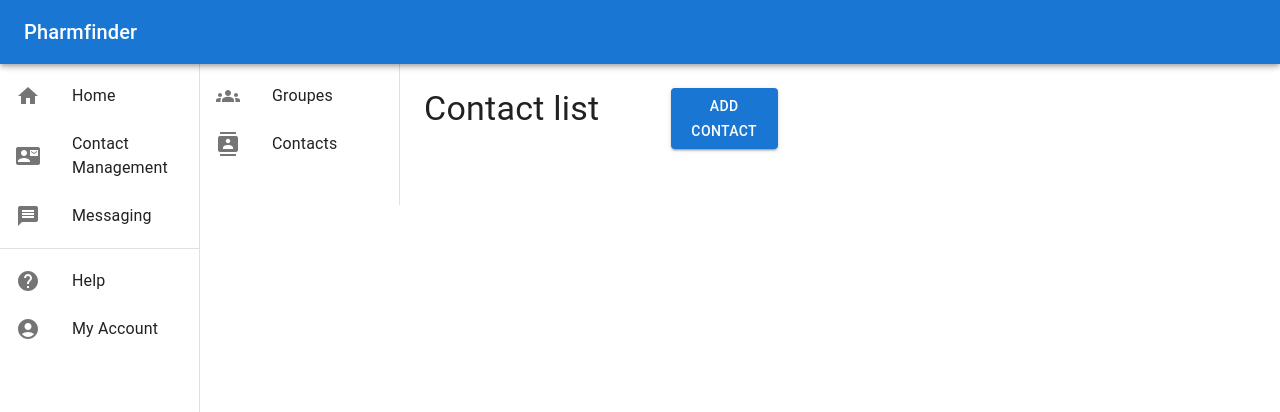
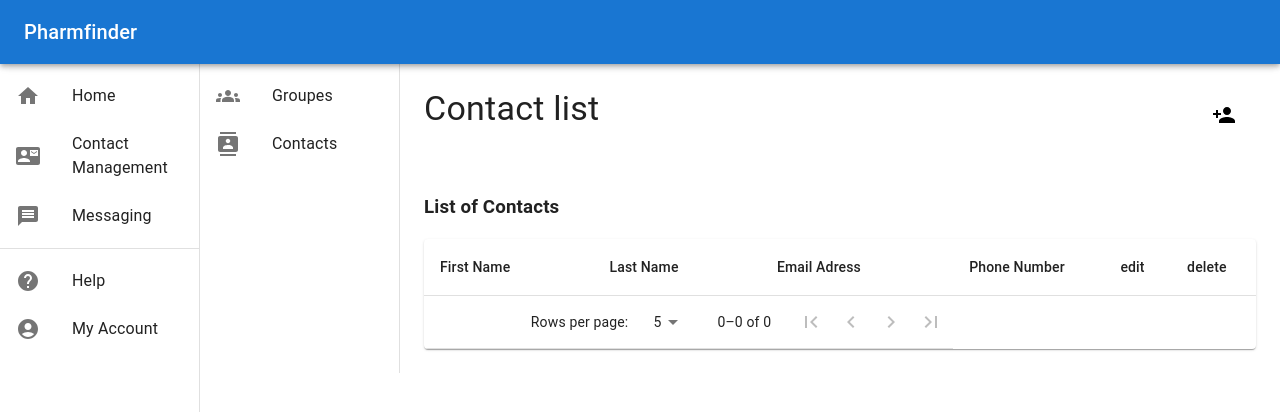
Before and after one commit to Memo-Aldu/capstone-2024-g27-frontend, a React (Create React App) app: page /ContactManagement/contacts in a window 1280 px wide. Shown: the top 412 px of the page. Built offline with nearby package versions, Linux system fonts and the light colour scheme.

Commit message:
amelioration de la page de contact

```diff
--- a/src/pages/ContactManagement/ContactList.tsx
+++ b/src/pages/ContactManagement/ContactList.tsx
@@ -1,33 +1,203 @@
 import { FC } from 'react';
-import { IContact } from './ContactReducer';
+import { IContact, Action} from './ContactReducer';
+import { alpha } from '@mui/material/styles';
+import { useTheme } from '@mui/material/styles';
+import Box from '@mui/material/Box';
+import Table from '@mui/material/Table';
+import TableBody from '@mui/material/TableBody';
+import TableCell from '@mui/material/TableCell';
+import TableContainer from '@mui/material/TableContainer';
+import TableFooter from '@mui/material/TableFooter';
+import TablePagination from '@mui/material/TablePagination';
+import TableRow from '@mui/material/TableRow';
+import Paper from '@mui/material/Paper';
+import IconButton from '@mui/material/IconButton';
+import FirstPageIcon from '@mui/icons-material/FirstPage';
+import KeyboardArrowLeft from '@mui/icons-material/KeyboardArrowLeft';
+import KeyboardArrowRight from '@mui/icons-material/KeyboardArrowRight';
+import LastPageIcon from '@mui/icons-material/LastPage';
+import { TableHead } from '@mui/material';
+import React from 'react';
+import { AiFillDelete, AiFillEdit } from 'react-icons/ai';
+
 interface ContactListProps {
   contacts: IContact[];
+  dispatch: React.Dispatch<Action>;
 }
-const ContactList: FC<ContactListProps> = ({ contacts }) => {
+
+interface TablePaginationActionsProps {
+  count: number;
+  page: number;
+  rowsPerPage: number;
+  onPageChange: (
+    event: React.MouseEvent<HTMLButtonElement>,
+    newPage: number,
+  ) => void;
+}
+
+//fonction pour s'occuper de la pagination
+function TablePaginationActions(props: TablePaginationActionsProps) {
+  const theme = useTheme();
+  const { count, page, rowsPerPage, onPageChange } = props;
+
+  const handleFirstPageButtonClick = (
+    event: React.MouseEvent<HTMLButtonElement>,
+  ) => {
+    onPageChange(event, 0);
+  };
+
+  const handleBackButtonClick = (event: React.MouseEvent<HTMLButtonElement>) => {
+    onPageChange(event, page - 1);
+  };
+
+  const handleNextButtonClick = (event: React.MouseEvent<HTMLButtonElement>) => {
+    onPageChange(event, page + 1);
+  };
+
+  const handleLastPageButtonClick = (event: React.MouseEvent<HTMLButtonElement>) => {
+    onPageChange(event, Math.max(0, Math.ceil(count / rowsPerPage) - 1));
+  };
+
+  return (
+    <Box sx={{ flexShrink: 0, ml: 2.5 }}>
+      <IconButton
+        onClick={handleFirstPageButtonClick}
+        disabled={page === 0}
+        aria-label="first page"
+      >
+        {theme.direction === 'rtl' ? <LastPageIcon /> : <FirstPageIcon />}
+      </IconButton>
+      <IconButton
+        onClick={handleBackButtonClick}
+        disabled={page === 0}
+        aria-label="previous page"
+      >
+        {theme.direction === 'rtl' ? <KeyboardArrowRight /> : <KeyboardArrowLeft />}
+      </IconButton>
+      <IconButton
+        onClick={handleNextButtonClick}
+        disabled={page >= Math.ceil(count / rowsPerPage) - 1}
+        aria-label="next page"
+      >
+        {theme.direction === 'rtl' ? <KeyboardArrowLeft /> : <KeyboardArrowRight />}
+      </IconButton>
+      <IconButton
+        onClick={handleLastPageButtonClick}
+        disabled={page >= Math.ceil(count / rowsPerPage) - 1}
+        aria-label="last page"
+      >
+        {theme.direction === 'rtl' ? <FirstPageIcon /> : <LastPageIcon />}
+      </IconButton>
+    </Box>
+  );
+}
+//fin fonction pour s'occuper de la pagination
+
+
+
+
+//debut fonction principale List de contact
+const ContactList: FC<ContactListProps> = ({ contacts, dispatch }) => {
+
+  const [page, setPage] = React.useState(0);
+  const [rowsPerPage, setRowsPerPage] = React.useState(5);
+
+  // Avoid a layout jump when reaching the last page with empty rows.
+  const emptyRows =
+    page > 0 ? Math.max(0, (1 + page) * rowsPerPage - contacts.length) : 0;
+
+  const handleChangePage = (
+    event: React.MouseEvent<HTMLButtonElement> | null,
+    newPage: number,
+  ) => {
+    setPage(newPage);
+  };
+
+  const handleChangeRowsPerPage = (
+    event: React.ChangeEvent<HTMLInputElement | HTMLTextAreaElement>,
+  ) => {
+    setRowsPerPage(parseInt(event.target.value, 10));
+    setPage(0);
+  };
+
   return (
     <div className='contacts-list'>
       <h3 className='contacts-list-title'>List of Contacts</h3>
       <div className='contacts-list-table-container'>
-        <table className='contacts-list-table'>
-          <thead className='contacts-list-header'>
-            <tr>
-              <th>First Name</th>
-              <th>Last Name</th>
-              <th>Email</th>
-              <th>Phone</th>
-            </tr>
-          </thead>
-          <tbody>
-            {contacts.map(({ firstName, lastName, email, phone },index) => (
-              <tr key={index}>
-                <td>{firstName}</td>
-                <td>{lastName}</td>
-                <td>{email}</td>
-                <td>{phone}</td>
-              </tr>
-            ))}
-          </tbody>
-        </table>
+
+        <TableContainer component={Paper}>
+          <Table sx={{ minWidth: 500 }} aria-label="custom pagination table">
+
+            <TableHead>
+                <TableRow>
+                  <TableCell>First Name</TableCell>
+                  <TableCell>Last Name</TableCell>
+                  <TableCell>Email Adress</TableCell>
+                  <TableCell>Phone Number</TableCell>
+                  <TableCell>edit</TableCell>
+                  <TableCell>delete</TableCell>
+                </TableRow>
+              </TableHead>
+
+            <TableBody>
+              {(rowsPerPage > 0
+                ? contacts.slice(page * rowsPerPage, page * rowsPerPage + rowsPerPage)
+                : contacts
+              ).map((contacts,index) => (
+                <TableRow key={index}>
+                  <TableCell component="th">
+                      {contacts.firstName}
+                  </TableCell>
+                  <TableCell component="th">
+                      {contacts.lastName}
+                  </TableCell>
+                  <TableCell>
+                      {contacts.email}
+                  </TableCell>
+                  <TableCell>
+                      {contacts.phone}
+                  </TableCell>
+                  <TableCell>
+                  <AiFillEdit size={20} className='icon' />
+                  </TableCell>
+                  <TableCell>
+                  <AiFillDelete size={20} className='icon' />
+                  </TableCell>
+              </TableRow>
+              ))}
+
+              {emptyRows > 0 && (
+                <TableRow style={{ height: 53 * emptyRows }}>
+                  <TableCell colSpan={6} />
+                </TableRow>
+              )}
+            </TableBody>
+
+            <TableFooter>
+              <TableRow>
+                <TablePagination
+                  rowsPerPageOptions={[5, 15, 25, { label: 'All', value: -1 }]}
+                  colSpan={3}
+                  count={contacts.length}
+                  rowsPerPage={rowsPerPage}
+                  page={page}
+                  slotProps={{
+                    select: {
+                      inputProps: {
+                        'aria-label': 'rows per page',
+                      },
+                      native: true,
+                    },
+                  }}
+                  onPageChange={handleChangePage}
+                  onRowsPerPageChange={handleChangeRowsPerPage}
+                  ActionsComponent={TablePaginationActions}
+                />
+              </TableRow>
+            </TableFooter>
+          </Table>
+        </TableContainer>
+
       </div>
     </div>
   );
--- a/src/pages/ContactManagement/ContactManagementLayout.tsx
+++ b/src/pages/ContactManagement/ContactManagementLayout.tsx
@@ -9,6 +9,7 @@ import ListItemText from '@mui/material/ListItemText'
 import { Box } from '@mui/system'
 import { useNavigate } from 'react-router-dom'
 import Contact from '@mui/icons-material/Contacts';
+
 
 function ContactManagementLayout (props: { children?: React.ReactNode }): JSX.Element {
   const navigate = useNavigate()
--- a/src/pages/ContactManagement/Contacts.tsx
+++ b/src/pages/ContactManagement/Contacts.tsx
@@ -1,23 +1,81 @@
 import { Box, Button, Grid, Typography } from '@mui/material'
 import ContactManagementLayout from './ContactManagementLayout'
-import { useState } from 'react';
+import { useEffect, useState } from 'react';
 import ContactForm from './ContactForm';
-import { contactsReducer, State } from './ContactReducer';
+import { contactsReducer, IContact,State } from './ContactReducer';
 import { useReducer } from 'react';
 import ContactList from './ContactList';
+import * as React from 'react';
+import Backdrop from '@mui/material/Backdrop';
+import Modal from '@mui/material/Modal';
+import Fade from '@mui/material/Fade';
+import GroupAddIcon from '@mui/icons-material/GroupAdd';
+import AddIcon from '@mui/icons-material/Add';
+
+
+const style = {
+  position: 'absolute' as 'absolute',
+  top: '50%',
+  left: '50%',
+  transform: 'translate(-50%, -50%)',
+  width: 400,
+  bgcolor: 'background.paper',
+  border: '2px solid #000',
+  boxShadow: 24,
+  p: 4,
+};
+
+export function TransitionsModal() {
+  const [open, setOpen] = React.useState(false);
+  const handleOpen = () => setOpen(true);
+  const handleClose = () => setOpen(false);
+
+  return (
+    <div>
+      <Button onClick={handleOpen}>Open modal</Button>
+      <Modal
+        aria-labelledby="transition-modal-title"
+        aria-describedby="transition-modal-description"
+        open={open}
+        onClose={handleClose}
+        closeAfterTransition
+        slots={{ backdrop: Backdrop }}
+        slotProps={{
+          backdrop: {
+            timeout: 500,
+          },
+        }}
+      >
+        <Fade in={open}>
+          <Box sx={style}>
+            <Typography id="transition-modal-title" variant="h6" component="h2">
+              Text in a modal
+            </Typography>
+            <Typography id="transition-modal-description" sx={{ mt: 2 }}>
+              Duis mollis, est non commodo luctus, nisi erat porttitor ligula.
+            </Typography>
+          </Box>
+        </Fade>
+      </Modal>
+    </div>
+  );
+}
+
 
 const initialState: State = {
   contacts: []
 };
 function Contacts (): JSX.Element {
   const [state, dispatch] = useReducer(contactsReducer, initialState);
+  const [showModal, setShowModal] = useState(false);
 
-  const [isPopupOpen, setIsPopupOpen] = useState(false); // État pour contrôler l'ouverture/fermeture de la popup
+  const onClose = () => {
+    setShowModal((show) => !show);
+  };
 
-  // Fonction pour basculer l'état de la popup entre visible et invisible
-  function togglePopup() {
-    setIsPopupOpen(!isPopupOpen);
-  }
+  const [open, setOpen] = React.useState(false);
+  const handleOpen = () => setOpen(true);
+  const handleClose = () => setOpen(false);
 
 
   return (
@@ -28,21 +86,43 @@ function Contacts (): JSX.Element {
               <Typography variant="h4" component="h1" gutterBottom>
               Contact list
               </Typography>
+
           </Grid>
-          <Grid item xs={4}>
-              <Button variant="contained" color="primary" onClick={togglePopup} style={{ float: 'right' }}>
-              {isPopupOpen ? 'Close' : 'Add Contact'}
+          <Grid item xs={4} style={{ display: "flex", justifyContent: "flex-end" }}>
+            <Button onClick={handleOpen} >
+              {/*icone d'ajout de person*/}
+              <svg xmlns="http://www.w3.org/2000/svg" height="24" viewBox="0 0 24 24" width="24"><path d="M0 0h24v24H0z" fill="none"/><path d="M15 12c2.21 0 4-1.79 4-4s-1.79-4-4-4-4 1.79-4 4 1.79 4 4 4zm-9-2V7H4v3H1v2h3v3h2v-3h3v-2H6zm9 4c-2.67 0-8 1.34-8 4v2h16v-2c0-2.66-5.33-4-8-4z"/></svg>
               </Button>
           </Grid>
           <Grid item xs={12}>
             {/* Affichage du formulaire de contact uniquement si la popup est ouverte */}
-            {isPopupOpen && <ContactForm dispatch={dispatch} onClose={togglePopup} />}
+
           </Grid>
           <Grid item xs={12}>
-          {state.contacts.length > 0 && <ContactList contacts={state.contacts} />}
+          {(<ContactList contacts={state.contacts} dispatch={dispatch}/>)}
           </Grid>
         </Grid>
 
+        {/*Ceci est une fenetre modal*/}
+        <Modal
+        aria-labelledby="transition-modal-title"
+        aria-describedby="transition-modal-description"
+        open={open}
+        onClose={handleClose}
+        closeAfterTransition
+        slots={{ backdrop: Backdrop }}
+        slotProps={{
+          backdrop: {
+            timeout: 500,
+          },
+        }}
+      >
+        <Fade in={open}>
+          <Box sx={style}>
+          <ContactForm dispatch={dispatch} onClose={handleClose}/>
+          </Box>
+        </Fade>
+      </Modal>
 
       </ContactManagementLayout>
 
```
Also changed, not shown: package.json (+4 -3 lines), src/pages/ContactManagement/ContactForm.tsx (+13 -6 lines), 1 other file (tests, documents, lock files or other folders).
